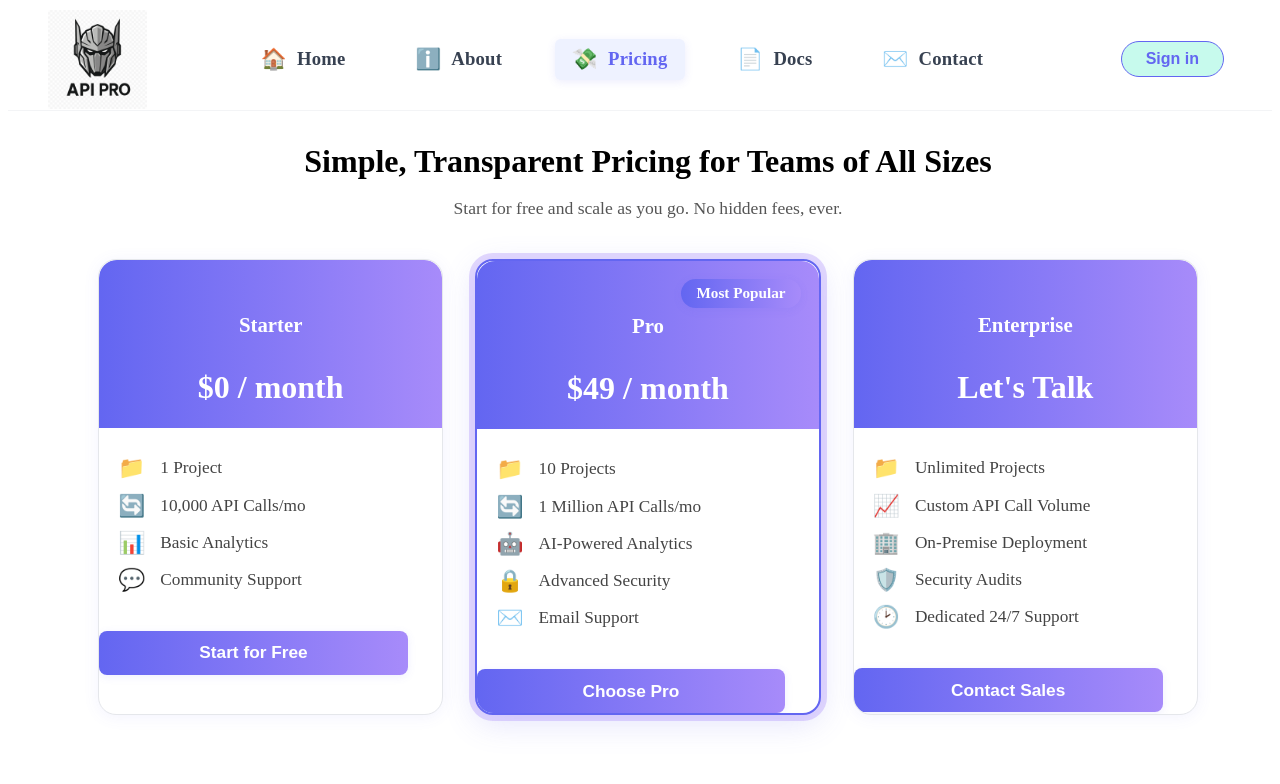
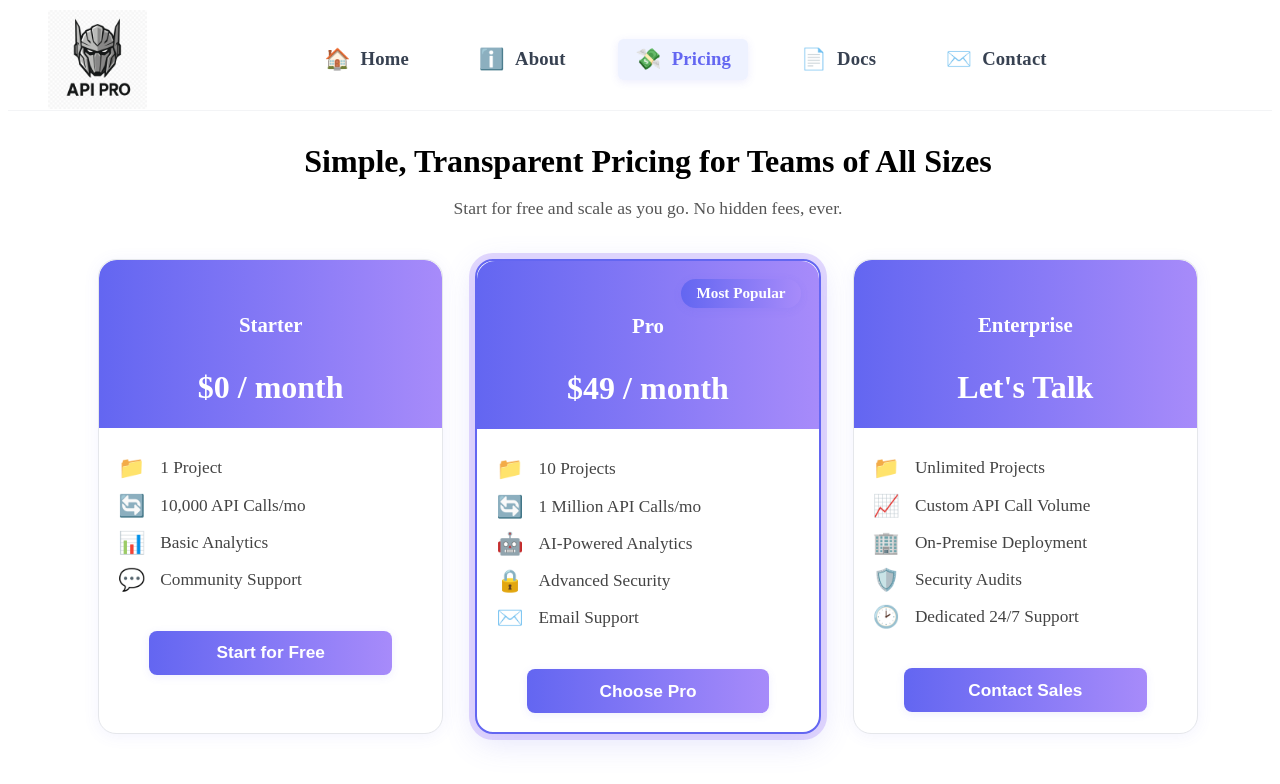
Before and after one commit to ThesuNimeshika/api-pro, a React (Vite) app: page /pricing in a window 1280 px wide. Shown: the top 784 px of the page. Built offline with nearby package versions, Linux system fonts and the light colour scheme.

Commit message:
Pricing card update

```diff
--- a/src/App.css
+++ b/src/App.css
@@ -346,9 +346,10 @@
   margin-right: 0.7em;
 }
 .pricing-btn {
-  margin-top: 1.2rem;
+  margin: 1.2rem auto;
   padding: 0.7rem 0;
-  width: 90%;
+  width: calc(100% - 100px); /* Optional if inside a container */
+  max-width: 400px;          /* Optional for readability on wide screens */
   font-size: 1.08rem;
   font-weight: 600;
   color: #fff;
@@ -356,9 +357,12 @@
   border: none;
   border-radius: 8px;
   cursor: pointer;
-  box-shadow: 0 2px 8px rgba(99,102,241,0.10);
+  box-shadow: 0 2px 8px rgba(99, 102, 241, 0.10);
   transition: background 0.18s, box-shadow 0.18s;
+  display: block;
+  text-align: center;
 }
+
 .pricing-btn:hover {
   background: linear-gradient(90deg, #4f46e5 0%, #7c3aed 100%);
   box-shadow: 0 4px 16px rgba(99,102,241,0.18);
--- a/src/components/Navbar.tsx
+++ b/src/components/Navbar.tsx
@@ -31,7 +31,7 @@ const Navbar = () => {
         ))}
       </div>
       <div className="navbar-actions">
-        <button className="navbar-signin">Sign in</button>
+
       </div>
     </nav>
   );
```
